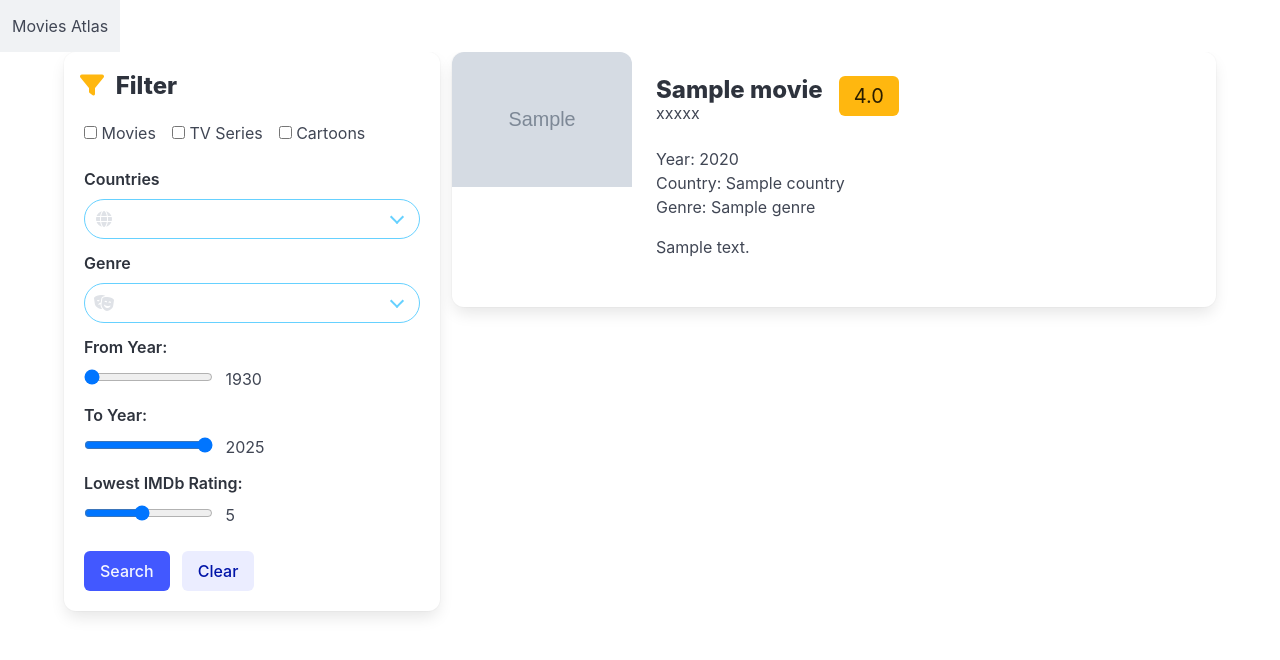
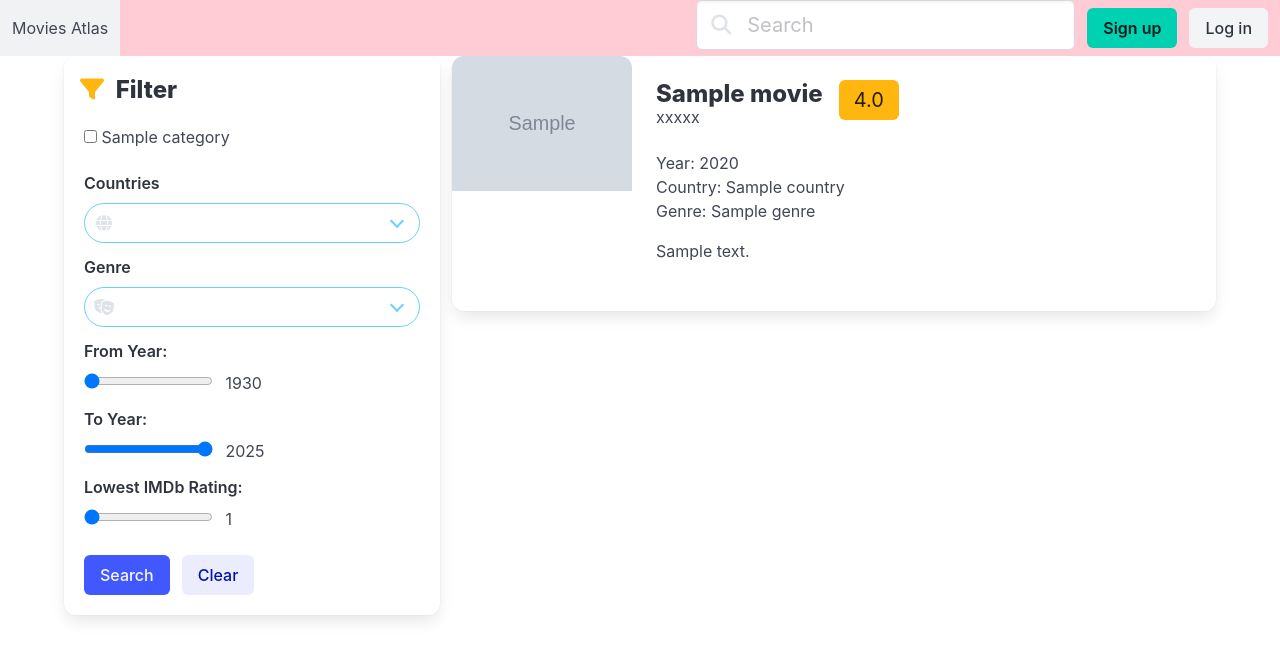
Before and after one commit to KaterynaSoloviova/movies-atlas-project, a Django app: page /movies/ in a window 1280 px wide. Shown: the top 660 px of the page. Run offline with Django 5.2, Linux system fonts and the light colour scheme; tables that the repository leaves empty hold one stand-in row (values such as "Sample post"); grey boxes marked "Sample" are stand-in pictures; some libraries are stand-ins or nearby versions.

Commit message:
Implement filtration

```diff
--- a/movies/templates/movies/base.html
+++ b/movies/templates/movies/base.html
@@ -13,14 +13,37 @@
     <link rel="stylesheet" href="{% static 'movies/style.css' %}">
 </head>
 <body>
-<nav class="navbar" role="navigation" aria-label="main navigation">
+<nav class="navbar has-background-danger-light	" role="navigation" aria-label="main navigation">
     <div class="navbar-brand">
         <a class="navbar-item" href="{% url 'movies:movie_list' %}">
             Movies Atlas
         </a>
+
+    </div>
+
+    <div id="navbarBasicExample" class="navbar-menu">
+        <div class="navbar-end">
+            <div class="control has-icons-left">
+                <input class="input is-medium" type="search" placeholder="Search"/>
+                <span class="icon is-medium is-left"><i class="fa-solid fa-magnifying-glass"></i></span>
+            </div>
+        </div>
+    </div>
+
+    <div class="navbar-end">
+        <div class="navbar-item">
+            <div class="buttons">
+                <a class="button is-primary">
+                    <strong>Sign up</strong>
+                </a>
+                <a class="button is-light">
+                    Log in
+                </a>
+            </div>
+        </div>
     </div>
 </nav>
-    {% block content %}
-    {% endblock %}
+{% block content %}
+{% endblock %}
 </body>
 </html>
--- a/movies/templates/movies/index.html
+++ b/movies/templates/movies/index.html
@@ -10,6 +10,7 @@
         <div class="grid">
             <div class="cell">
                 <div class="box">
+                    <form id="movie-filter" action="{% url 'movies:movie_list' %}">
                         <p class="title is-4">
                         <span class="icon is-small is-left has-text-warning">
                           <i class="fa-solid fa-filter"></i>
@@ -18,21 +19,16 @@
 
                         <div class="block">
                             <div class="checkboxes">
+                                {% for category in category_list %}
                                 <label class="checkbox">
-                                <input type="checkbox"/>
-                                Movies
+                                    <input type="checkbox" name="{{category.name}}" value="{{category.id}}"
+                                           {% if category.id in category_ids %}
+                                           checked
+                                           {% endif %}
+                                    />
+                                    {{category.name}}
                                 </label>
-
-                            <label class="checkbox">
-                                <input type="checkbox"/>
-                                TV Series
-                            </label>
-
-                            <label class="checkbox">
-                                <input type="checkbox"/>
-                                Cartoons
-                            </label>
-
+                                {% endfor %}
                             </div>
                         </div>
 
@@ -40,15 +36,16 @@
                             <label class="label">Countries</label>
                             <div class="control has-icons-left">
                                 <div class="select is-info is-rounded is-fullwidth">
-                                <select>
-                                    <option value=""></option>
-                                    <option value="UK">UK</option>
-                                    <option value="USA">USA</option>
-                                    <option value="Ukraine">Ukraine</option>
-                                    <option value="Germany">Germany</option>
-                                    <option value="France">France</option>
-                                    <option value="South Korea">South Korea</option>
-                                    <option value="Japan">Japan</option>
+                                    <select name="country">
+                                        <option value="-1"></option>
+                                        {% for country in country_list %}
+                                        <option value="{{country.id}}"
+                                                {% if selected_country_id == country.id %}
+                                                selected
+                                                {% endif %}
+                                        >{{country.name}}
+                                        </option>
+                                        {% endfor %}
                                     </select>
                                 </div>
                                 <div class="icon is-small is-left">
@@ -61,10 +58,16 @@
                             <label class="label">Genre</label>
                             <div class="control has-icons-left">
                                 <div class="select is-info is-rounded is-fullwidth">
-                                <select>
-                                    <option value=""></option>
-                                    <option value="Thriller">Thriller</option>
-                                    <option value="Drama">Drama</option>
+                                    <select name="genre">
+                                        <option value="-1"></option>
+                                        {% for genre in genre_list %}
+                                        <option value="{{genre.id}}"
+                                                {% if selected_genre_id == genre.id %}
+                                                selected
+                                                {% endif %}
+                                        >{{genre.name}}
+                                        </option>
+                                        {% endfor %}
                                     </select>
                                 </div>
                                 <div class="icon is-small is-left">
@@ -80,11 +83,12 @@
                                    type="range"
                                    min="1930"
                                    max="2025"
-                               value="1930"
+                                   value="{{selected_year_from}}"
+                                   name="year_from"
                                    step="1"
                                    oninput="document.getElementById('sliderOutputYearFrom').value = this.value">
 
-                        <output id="sliderOutputYearFrom" class="ml-2">1930</output>
+                            <output id="sliderOutputYearFrom" class="ml-2">{{selected_year_from}}</output>
                         </div>
 
                         <div class="field">
@@ -94,10 +98,12 @@
                                    type="range"
                                    min="1930"
                                    max="2025"
-                               value="2025"
+                                   value="{{selected_year_to}}"
+                                   name="year_to"
                                    step="1"
                                    oninput="document.getElementById('sliderOutputYearTo').value = this.value">
-                        <output id="sliderOutputYearTo" class="ml-2">2025</output>
+
+                            <output id="sliderOutputYearTo" class="ml-2">{{selected_year_to}}</output>
                         </div>
 
                         <div class="block">
@@ -108,10 +114,12 @@
                                        type="range"
                                        min="1"
                                        max="10"
-                                   value="5"
+                                       value="{{selected_rating_imdb}}"
+                                       name="rating"
                                        step="0.1"
                                        oninput="document.getElementById('sliderOutputIMDbMin').value = this.value">
-                            <output id="sliderOutputIMDbMin" class="ml-2">5</output>
+
+                                <output id="sliderOutputIMDbMin" class="ml-2">{{selected_rating_imdb}}</output>
                             </div>
                         </div>
 
@@ -122,10 +130,11 @@
                                     <button class="button is-link">Search</button>
                                 </div>
                                 <div class="control">
-                                <button class="button is-link is-light">Clear</button>
+                                    <a type="button" class="button is-link is-light" href="{% url 'movies:movie_list' %}">Clear</a>
                                 </div>
                             </div>
                         </div>
+                    </form>
                 </div>
             </div>
 
--- a/movies/templates/movies/movie.html
+++ b/movies/templates/movies/movie.html
@@ -9,7 +9,7 @@
     <div class="container">
         <nav class="breadcrumb" aria-label="breadcrumbs">
             <ul>
-                <li><a href="#">MoviesAtlas</a></li>
+                <li><a href="{% url 'movies:movie_list' %}">MoviesAtlas</a></li>
                 <li class="is-active"><a href="#" aria-current="page">{{movie.title}}</a></li>
             </ul>
         </nav>
--- a/movies/views.py
+++ b/movies/views.py
@@ -1,12 +1,58 @@
 from django.http import HttpRequest, HttpResponse
 from django.shortcuts import get_object_or_404, render
-from movies.models import Movie, Actor, Director
+from movies.models import Movie, Actor, Director, Country, Genre, Category
 
 
 def movie_list(request: HttpRequest) -> HttpResponse:
+    country_list = Country.objects.all()
+    genre_list = Genre.objects.all()
+    category_list = Category.objects.all()
+
     movies_list = Movie.objects.all()
 
-    return render(request, "movies/index.html", {"movies_list": movies_list})
+    country_id = request.GET.get("country")
+    selected_country_id = -1
+    if country_id is not None and country_id != "-1":
+        movies_list = movies_list.filter(country=country_id)
+        selected_country_id = int(country_id)
+
+    genre_id = request.GET.get("genre")
+    selected_genre_id = -1
+    if genre_id is not None and genre_id != "-1":
+        movies_list = movies_list.filter(genre=genre_id)
+        selected_genre_id = int(genre_id)
+
+    year_from = request.GET.get("year_from")
+    selected_year_from = 1930
+    if year_from is not None:
+        selected_year_from = int(year_from)
+        movies_list = movies_list.filter(year__gte=selected_year_from)
+
+    year_to = request.GET.get("year_to")
+    selected_year_to = 2025
+    if year_to is not None:
+        selected_year_to = int(year_to)
+        movies_list = movies_list.filter(year__lte=selected_year_to)
+
+    category_ids = []
+    for category in category_list:
+        if request.GET.get(category.name) is not None:
+            category_ids.append(category.id)
+    if len(category_ids) != 0:
+        movies_list = movies_list.filter(category__in=category_ids)
+
+    rating = request.GET.get("rating")
+    selected_rating_imdb = 1
+    if rating is not None:
+        selected_rating_imdb = float(rating)
+        movies_list = movies_list.filter(imdb_rating__gte=selected_rating_imdb)
+
+    return render(request, "movies/index.html",
+                  {"movies_list": movies_list, "country_list": country_list, "genre_list": genre_list,
+                   "category_list": category_list, "category_ids": category_ids,
+                   "selected_country_id": selected_country_id, "selected_genre_id": selected_genre_id,
+                   "selected_year_from": selected_year_from, "selected_year_to": selected_year_to,
+                   "selected_rating_imdb": selected_rating_imdb})
 
 
 def get_movie(request: HttpRequest, pk: int) -> HttpResponse:
```
Lines whose indentation alone changed are shown as unchanged.
